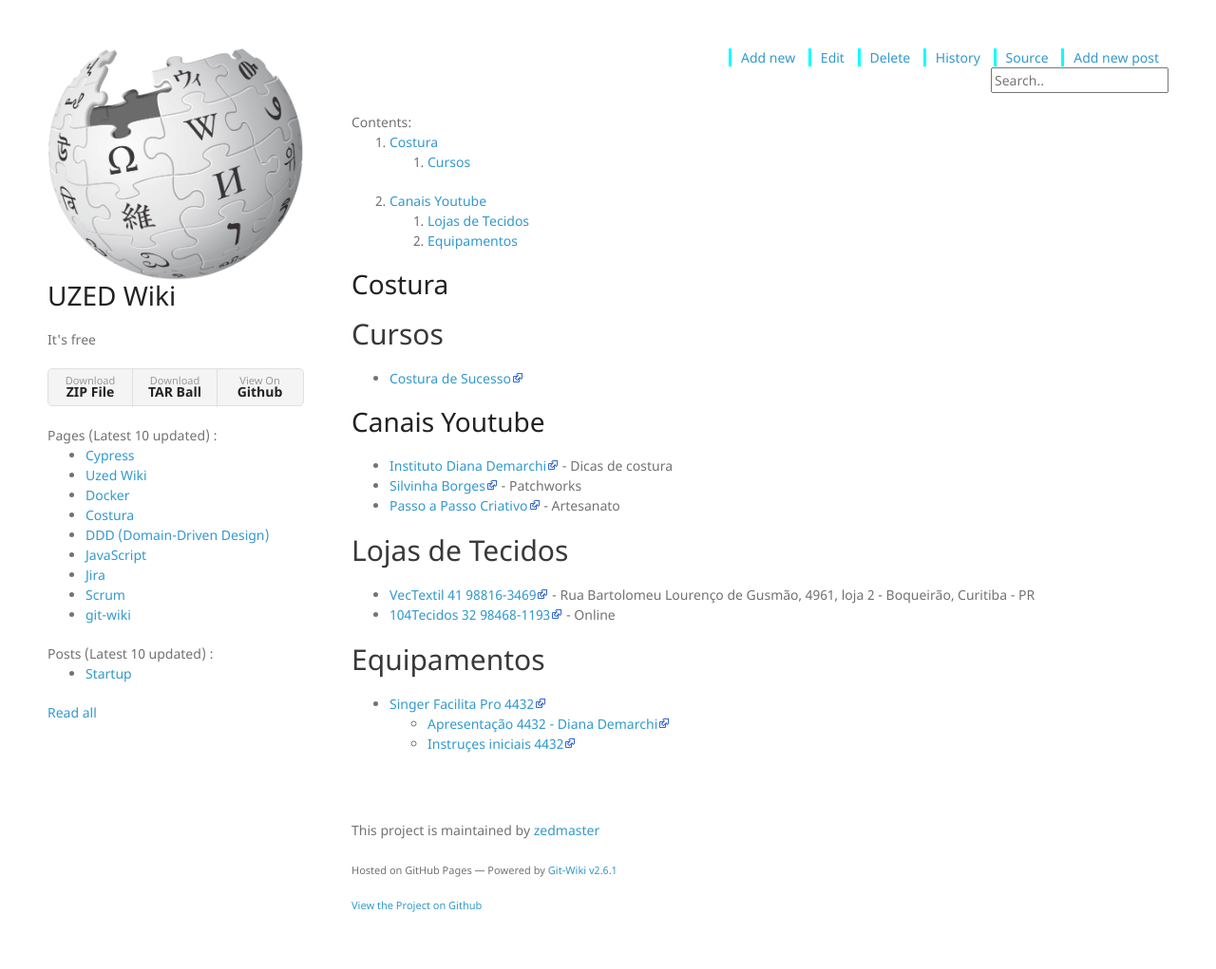
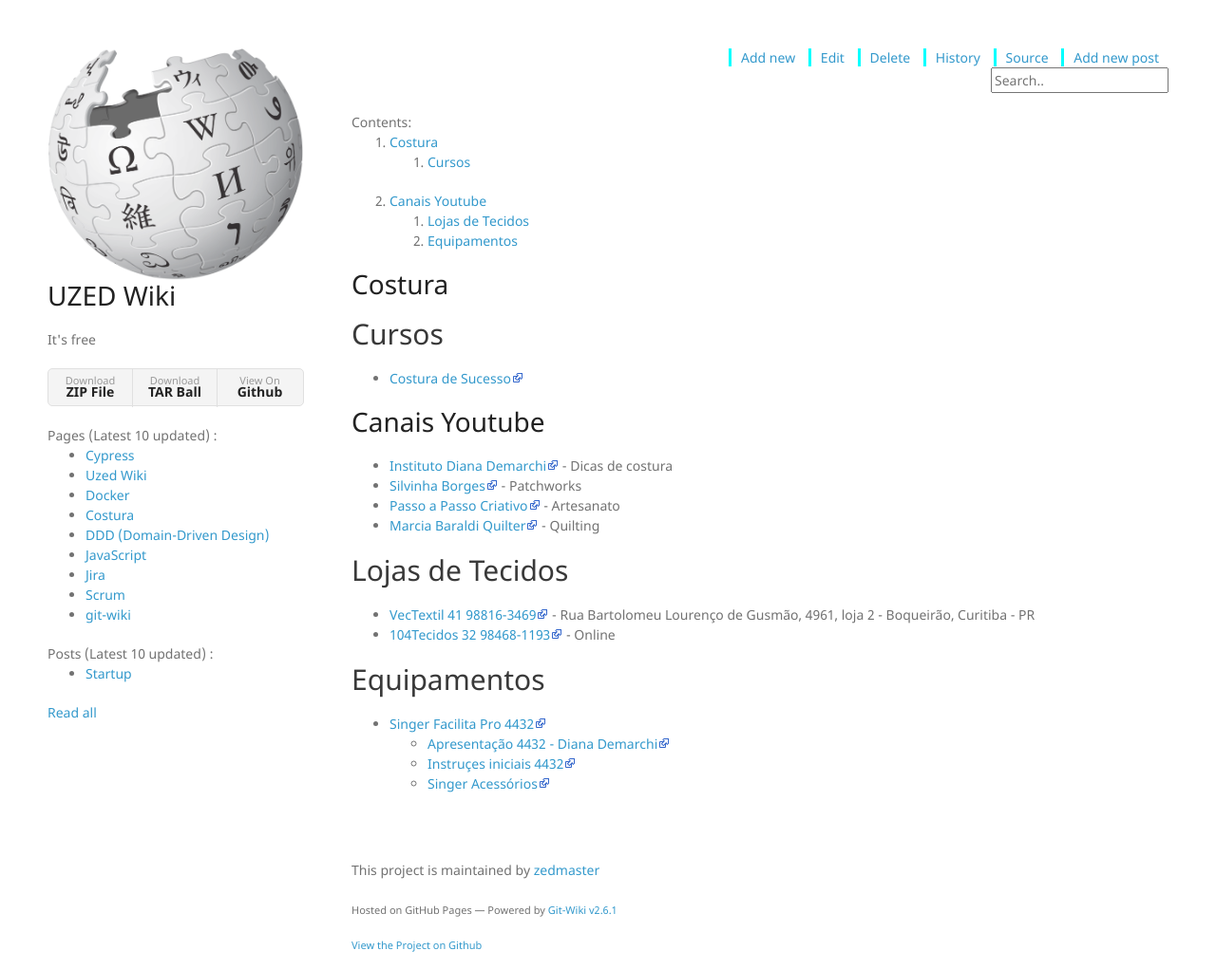
Before and after one commit to zedmaster/wiki, a Jekyll site: the page built from wiki/costura.md, in a window 1280 px wide. Shown: the whole page at 95% size. Built offline with Jekyll 4.4.1, drawn with Linux system fonts in a browser that asks for light colours; nearby versions of some CDN libraries; our own code applies the rules of GitHub Pages for plain Markdown files; before the commit the page ends 979 px from its top, so only the background shows below that.

Commit message:
Update costura.md

```diff
--- a/wiki/costura.md
+++ b/wiki/costura.md
@@ -9,6 +9,7 @@
 * [Instituto Diana Demarchi](https://www.youtube.com/channel/UCQnmd3WsYwXOz_1Z5BmAajg/videos) - Dicas de costura
 * [Silvinha Borges](https://www.youtube.com/c/SilvinhaBorges/videos) - Patchworks
 * [Passo a Passo Criativo](https://www.youtube.com/c/PassoaPassoCriativo/videos) - Artesanato
+* [Marcia Baraldi Quilter](https://www.youtube.com/c/MarciaBaraldiQuilter/videos) - Quilting
 
 
 
@@ -23,3 +24,4 @@
 * [Singer Facilita Pro 4432](http://www.singer.com.br/produto/facilita-pro-4432/)
   * [Apresentação 4432 - Diana Demarchi](https://www.youtube.com/watch?v=iOp2sjcb4CM)
   * [Instruçes iniciais 4432](https://www.youtube.com/watch?v=epPJ-hwKN7o)
+  * [Singer Acessórios](https://www.youtube.com/watch?v=JnXGBPvdo_s)
```
